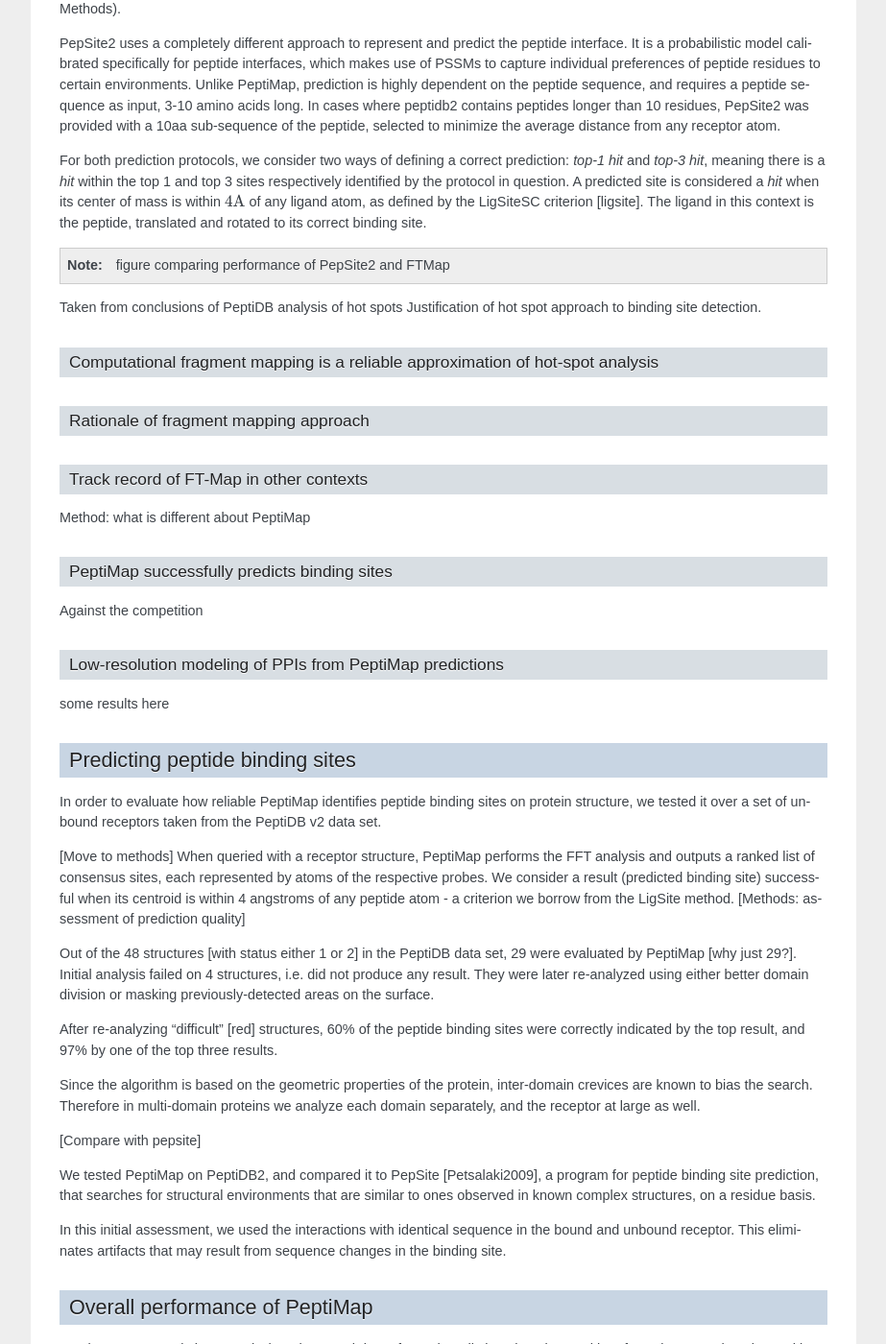
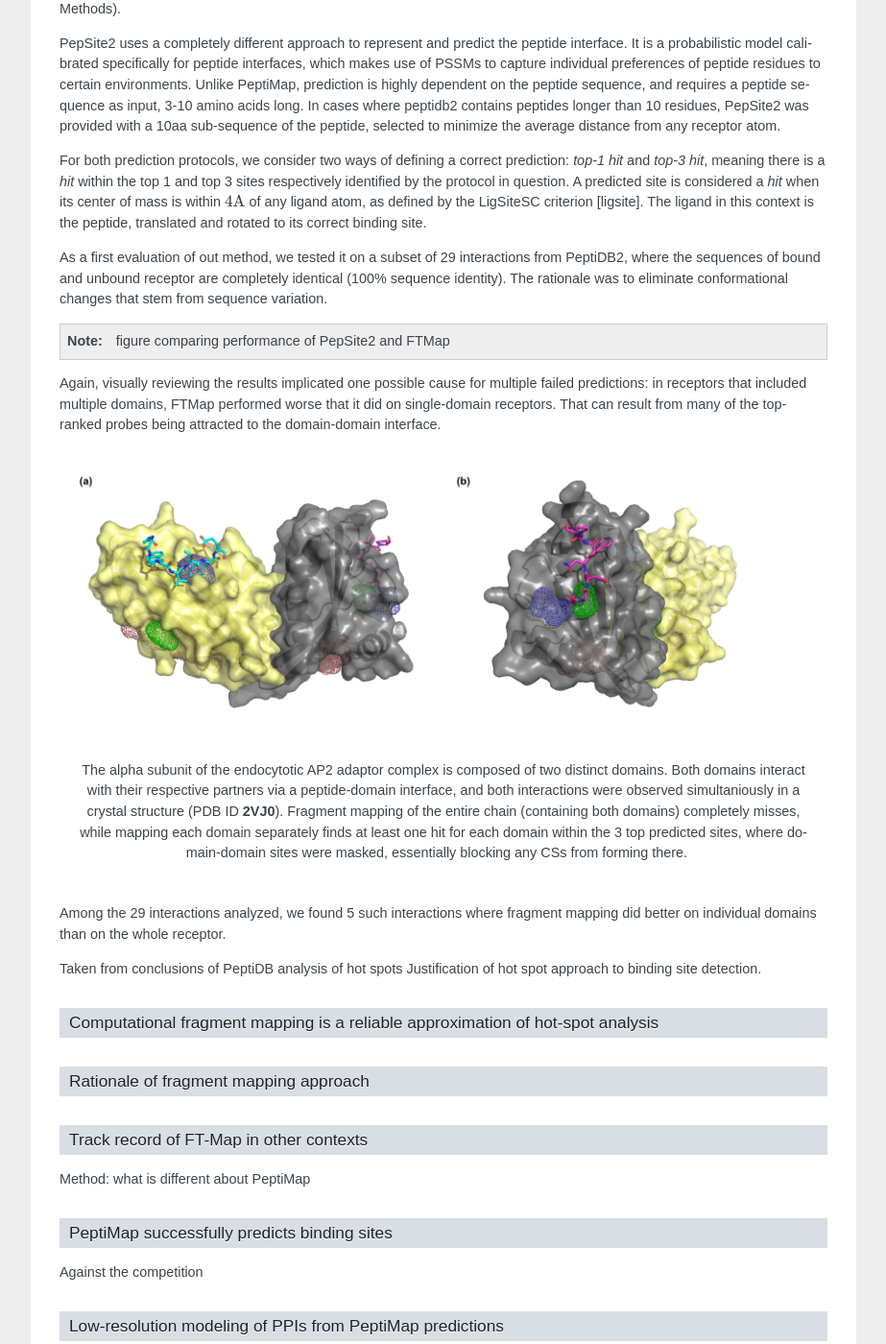
Before and after one commit to assaff/msc-thesis, a Sphinx documentation site: the page built from source/results.rst, in a window 1280 px wide and 1400 px high, scrolled down 8951 px. Shown: the whole window at 96% size, without its empty margins (198-1121 px from the left). Built offline with Sphinx 7.4.7, drawn with Linux system fonts in a browser that asks for light colours; formulas are drawn with MathJax 3.

Commit message:
content about peptimap analysis done by Dima

```diff
--- a/source/results.rst
+++ b/source/results.rst
@@ -372,8 +372,44 @@ within :math:`4 \text{A}` of any ligand atom, as defined by the LigSiteSC
 criterion [ligsite]_. The ligand in this context is the peptide,
 translated and rotated to its correct binding site.
 
+As a first evaluation of out method, we tested it on a subset of
+29 interactions from PeptiDB2, where the sequences of bound and
+unbound receptor are completely identical (100% sequence identity).
+The rationale was to eliminate conformational changes that stem from
+sequence variation.
+
+.. comment
+    In Dima's spreadsheet describing this result, he counts 30
+    interactions over which he performed analysis. That's because he
+    considered *1b9k* twice, one with each different peptide (2vj0
+    chains P and Q). These are indeed different interactions, but in
+    my peptidb2 table, there is only one of them, with the P peptide.
+
 .. note:: figure comparing performance of PepSite2 and FTMap
 
+Again, visually reviewing the results implicated one possible cause
+for multiple failed predictions: in receptors that included multiple
+domains, FTMap performed worse that it did on single-domain receptors.
+That can result from many of the top-ranked probes being attracted to
+the domain-domain interface.
+
+.. figure:: _images/ftsite-1b9kPQ-domains.png
+    :width: 100%
+
+    The alpha subunit of the endocytotic AP2 adaptor complex
+    is composed of two distinct domains.
+    Both domains interact with their respective partners via a
+    peptide-domain interface, and both interactions were observed
+    simultaniously in a crystal structure (PDB ID **2VJ0**).
+    Fragment mapping of the entire chain (containing both domains)
+    completely misses, while mapping each domain separately finds at least
+    one hit for each domain within the 3 top predicted sites, where
+    domain-domain sites were masked, essentially blocking any CSs from
+    forming there.
+
+Among the 29 interactions analyzed, we found 5 such interactions where
+fragment mapping did better on individual domains than on the whole
+receptor.
 
 Taken from conclusions of PeptiDB analysis of hot spots
 Justification of hot spot approach to binding site detection.
```
Also changed, not shown: source/_images/ftsite-1b9kPQ-domains.png (added).
